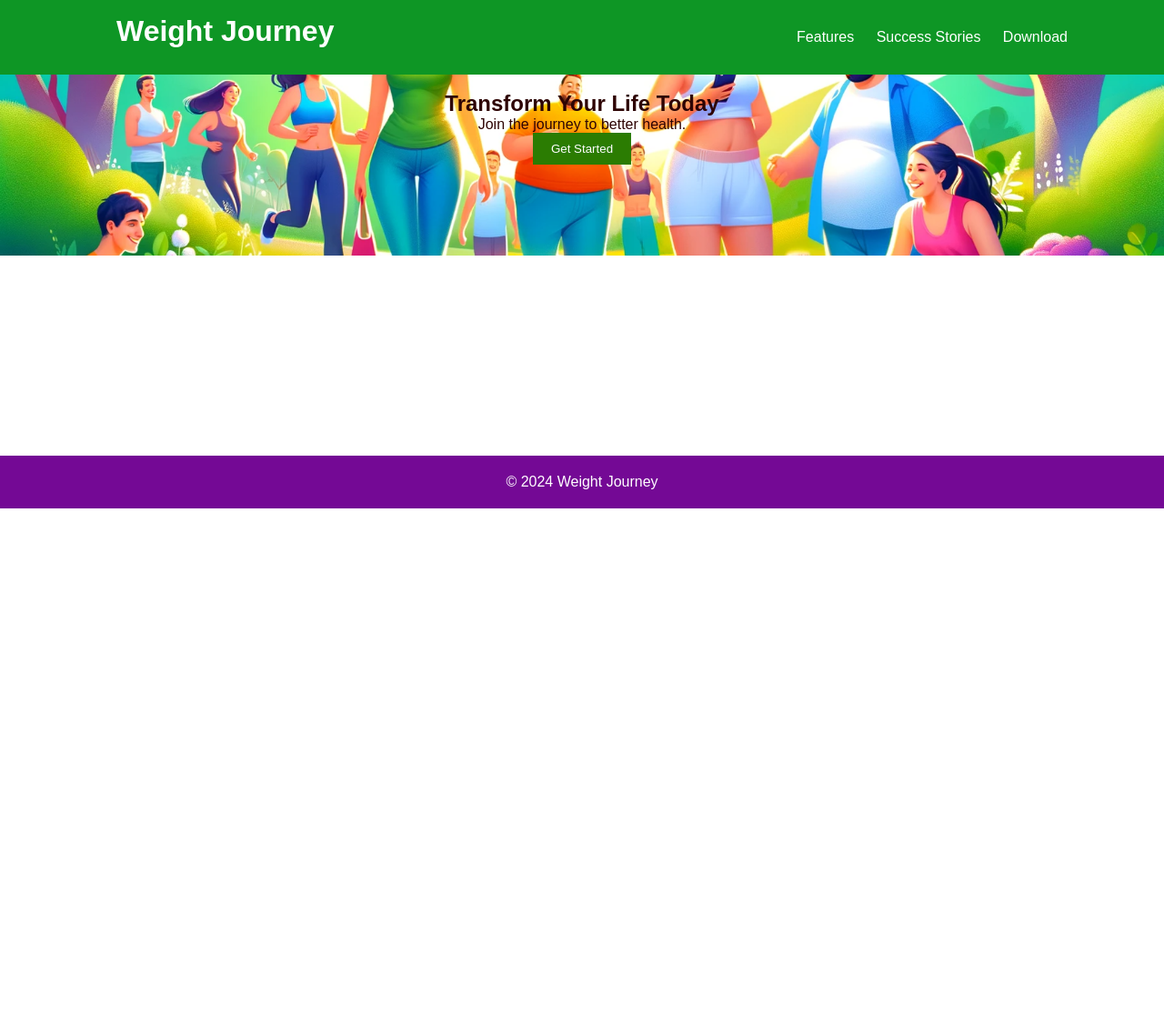
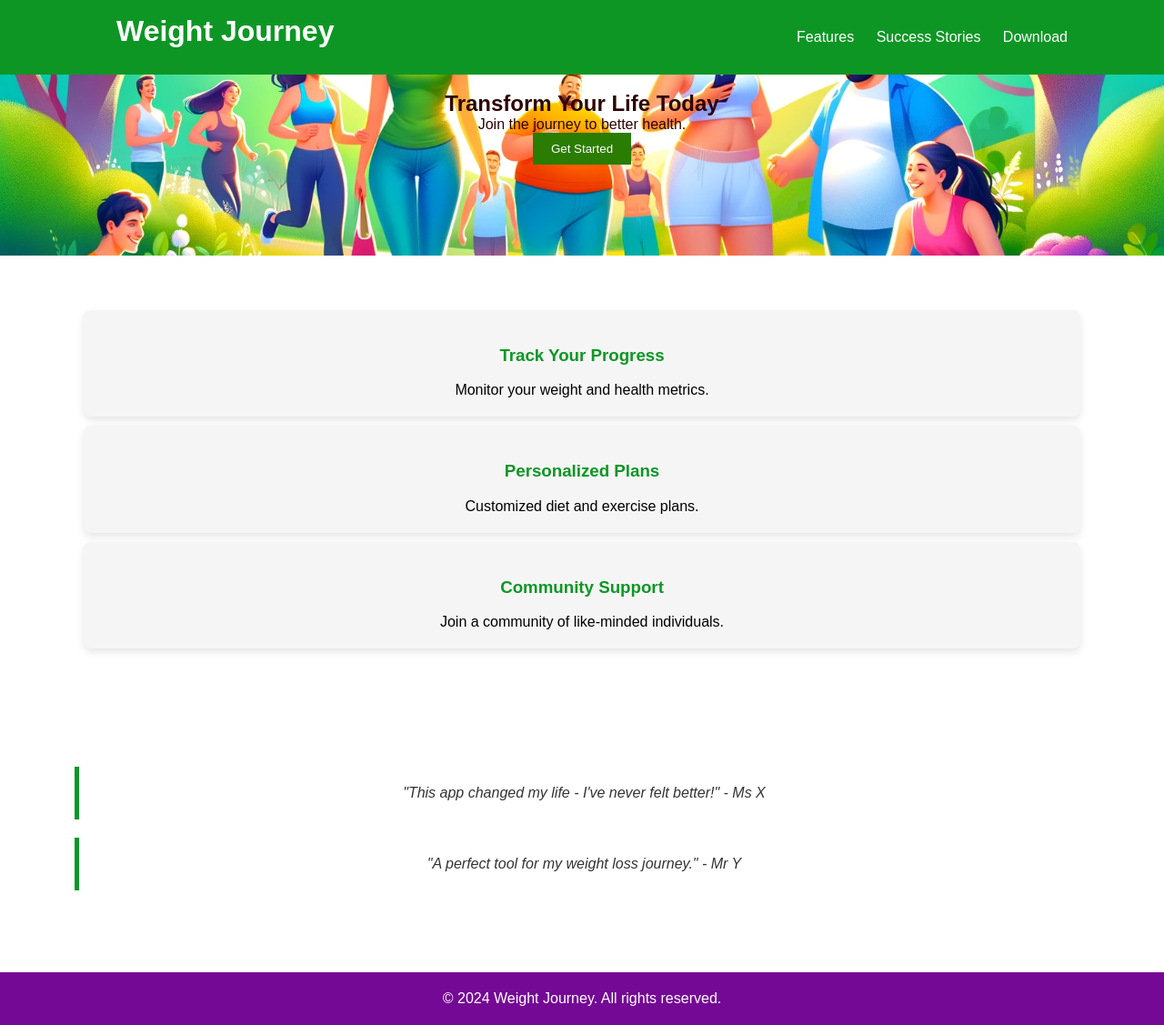
Before and after one commit to leilafarsani/Flask-app, a Flask app: page /test in a window 1280 px wide. Shown: the whole page at 91% size. Before the commit the page ends 559 px from the top, so only its background shows below. Run offline with Flask 3, Linux system fonts and the light colour scheme.

Commit message:
features and testimonial added

```diff
--- a/app/static/test.css
+++ b/app/static/test.css
@@ -76,3 +76,38 @@ footer {
     padding: 20px 0;
     margin-top: 20px;
 }
+
+/* ... existing CSS content ... */
+
+.feature-card {
+    background: #f5f5f5;
+    padding: 20px;
+    margin: 10px;
+    border-radius: 8px;
+    box-shadow: 0 4px 8px rgba(0, 0, 0, 0.1);
+}
+
+.feature-card h3 {
+    color: #0e9625;
+}
+
+.testimonial-slider blockquote {
+    font-style: italic;
+    color: #333;
+    padding: 20px;
+    border-left: 5px solid #0e9625;
+    margin: 20px 0;
+}
+
+/* Responsive design for smaller screens */
+@media (max-width: 768px) {
+    header h1, nav ul {
+        float: none;
+        text-align: center;
+    }
+
+    nav ul li {
+        display: block;
+        margin: 10px 0;
+    }
+}
--- a/app/templates/test.html
+++ b/app/templates/test.html
@@ -40,20 +40,33 @@
 
     <section id="features" class="features">
         <div class="container">
-            <!-- Feature cards here -->
+            <div class="feature-card">
+                <h3>Track Your Progress</h3>
+                <p>Monitor your weight and health metrics.</p>
+            </div>
+            <div class="feature-card">
+                <h3>Personalized Plans</h3>
+                <p>Customized diet and exercise plans.</p>
+            </div>
+            <div class="feature-card">
+                <h3>Community Support</h3>
+                <p>Join a community of like-minded individuals.</p>
+            </div>
         </div>
     </section>
 
     <section id="stories" class="testimonials">
         <div class="container">
-            <!-- Testimonials slider here -->
+            <div class="testimonial-slider">
+                <blockquote>"This app changed my life - I've never felt better!" - Ms X </blockquote>
+                <blockquote>"A perfect tool for my weight loss journey." - Mr Y </blockquote>
+            </div>
         </div>
     </section>
 
     <footer>
         <div class="container">
-            <p>&copy; 2024 Weight Journey</p>
-            <!-- Footer contents here -->
+            <p>&copy; 2024 Weight Journey. All rights reserved.</p>
         </div>
     </footer>
 </body>
```
